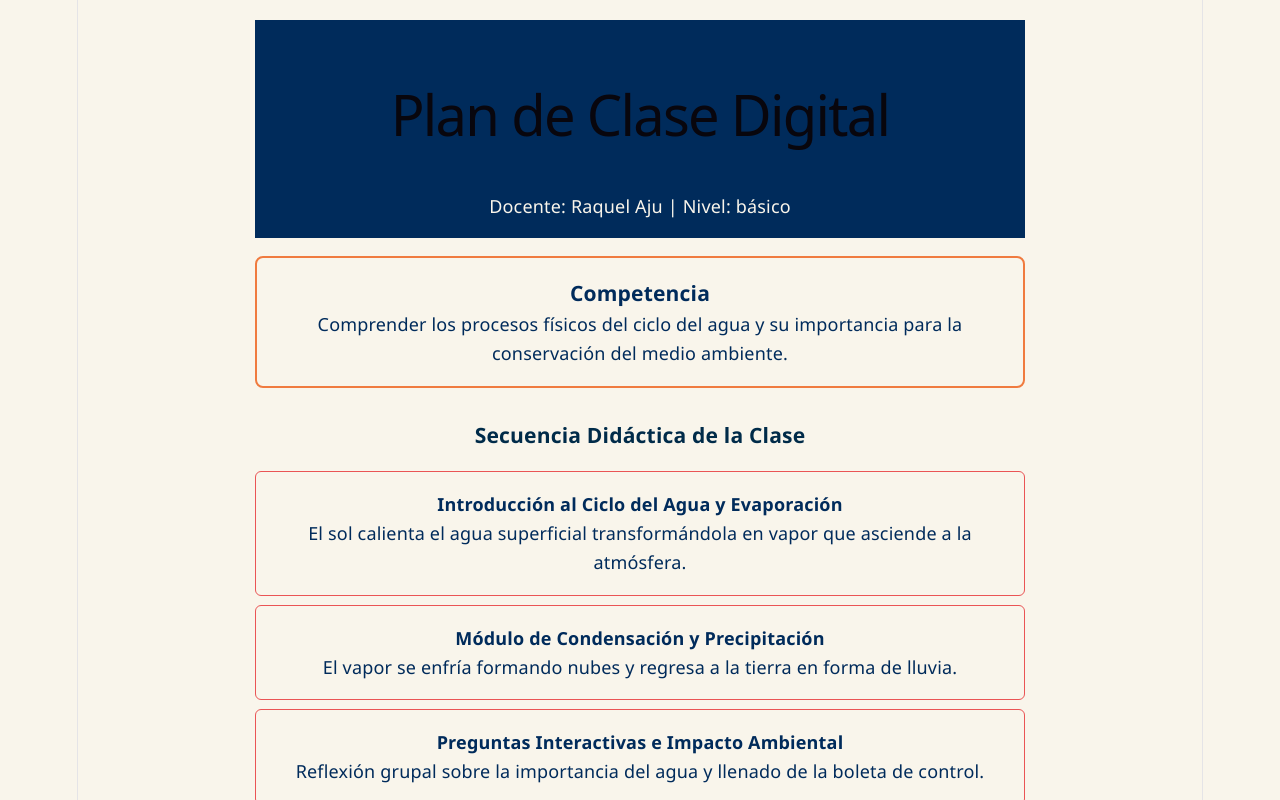
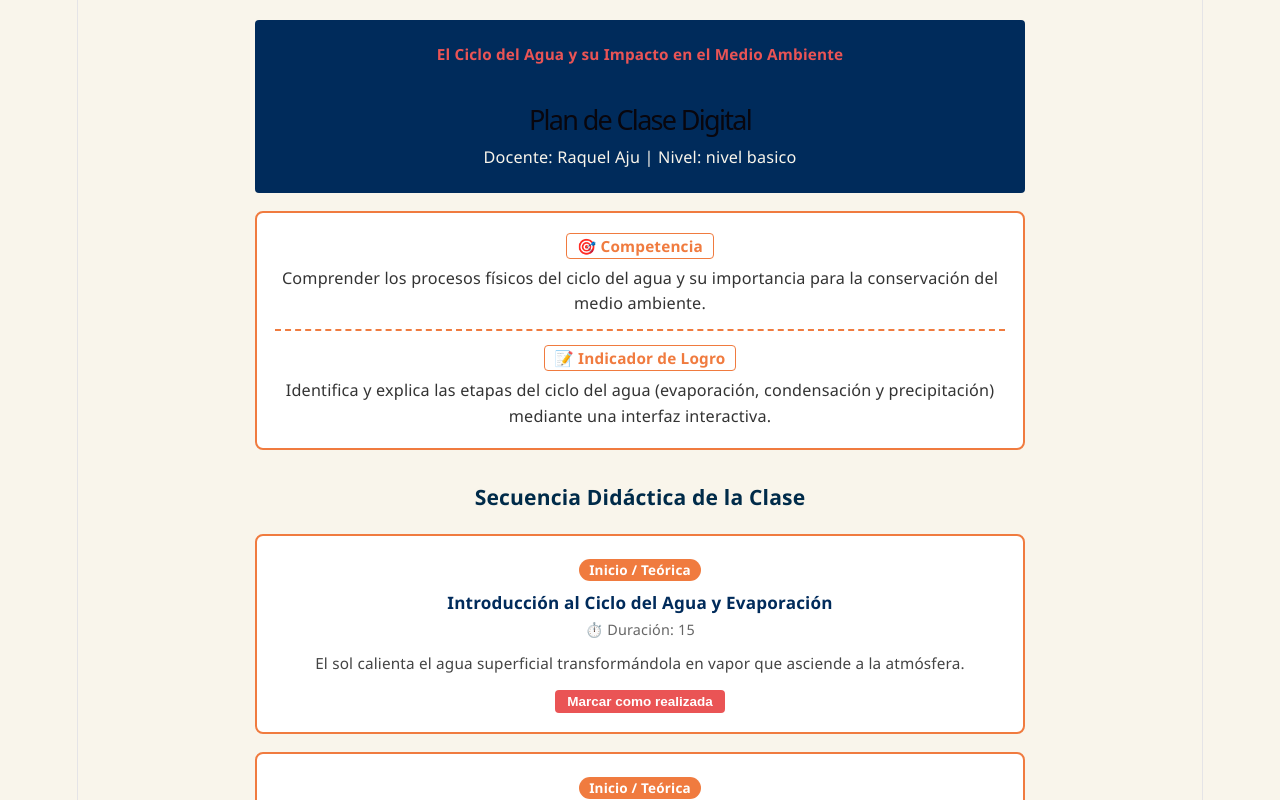
Before and after one commit to Raquel0197/protecto-digital, a React (Vite) app: page / in a window 1280 px wide. Shown: the top 800 px of the page. Built offline with nearby package versions, Linux system fonts and the light colour scheme.

Commit message:
Integrando Framer Motion y restaurando el diseño original

```diff
--- a/src/components/ActividadItem.jsx
+++ b/src/components/ActividadItem.jsx
@@ -1,16 +1,35 @@
 import { motion } from 'framer-motion';
 
-export default function ActividadItem({ titulo, descripcion }) {
+export default function ActividadItem({ etapa, titulo, duracion, descripcion }) {
   return (
     <motion.div
-      whileHover={{ scale: 1.02 }}
+      whileHover={{ scale: 1.01 }}
       initial={{ opacity: 0, x: -20 }}
       animate={{ opacity: 1, x: 0 }}
       transition={{ duration: 0.3 }}
-      style={{ background: '#F9F5EB', border: '1px solid #EA5455', padding: '1rem', margin: '0.5rem 0', borderRadius: '6px' }}
+      style={{ border: '2px solid #F07B3F', padding: '1rem', margin: '1rem 0', borderRadius: '8px', background: '#fff' }}
     >
-      <h4>{titulo}</h4>
-      <p>{descripcion}</p>
+      <div style={{ textAlign: 'center', marginBottom: '6px' }}>
+        <span style={{ background: '#F07B3F', color: '#fff', padding: '2px 10px', borderRadius: '12px', fontSize: '0.75rem', fontWeight: 'bold' }}>
+          {etapa || "Inicio / Teórica"}
+        </span>
+        <h4 style={{ color: '#002B5B', fontSize: '0.95rem', marginTop: '6px' }}>
+          {titulo || "1. Introducción al Ciclo del Agua y Evaporación"}
+        </h4>
+        <p style={{ fontSize: '0.8rem', color: '#666', marginTop: '2px' }}>
+          ⏱️ Duración: {duracion || "15 minutos"}
+        </p>
+      </div>
+
+      <p style={{ fontSize: '0.85rem', color: '#444', textAlign: 'center', margin: '10px 0' }}>
+        {descripcion || "El sol calienta el agua superficial transformándola en vapor que asciende a la atmósfera."}
+      </p>
+
+      <div style={{ textAlign: 'center', marginTop: '8px' }}>
+        <button style={{ background: '#EA5455', color: '#fff', border: 'none', padding: '4px 12px', borderRadius: '4px', cursor: 'pointer', fontSize: '0.75rem', fontWeight: 'bold' }}>
+          Marcar como realizada
+        </button>
+      </div>
     </motion.div>
   );
 }
--- a/src/components/HeaderClase.jsx
+++ b/src/components/HeaderClase.jsx
@@ -6,10 +6,13 @@ export default function HeaderClase() {
       initial={{ opacity: 0, y: -20 }}
       animate={{ opacity: 1, y: 0 }}
       transition={{ duration: 0.5 }}
-      style={{ backgroundColor: '#002B5B', color: '#F9F5EB', padding: '1rem', textAlign: 'center' }}
+      style={{ backgroundColor: '#002B5B', color: '#F9F5EB', padding: '1.2rem', textAlign: 'center', borderRadius: '4px', marginBottom: '1rem' }}
     >
-      <h1>Plan de Clase Digital</h1>
-      <p>Docente: Raquel Aju | Nivel: básico</p>
+      <p style={{ color: '#EA5455', fontSize: '0.85rem', fontWeight: 'bold', marginBottom: '4px' }}>
+        El Ciclo del Agua y su Impacto en el Medio Ambiente
+      </p>
+      <h1 style={{ fontSize: '1.5rem', marginBottom: '4px' }}>Plan de Clase Digital</h1>
+      <p style={{ fontSize: '0.9rem' }}>Docente: Raquel Aju | Nivel: nivel basico</p>
     </motion.header>
   );
 }
--- a/src/components/ObjetivosCard.jsx
+++ b/src/components/ObjetivosCard.jsx
@@ -6,10 +6,27 @@ export default function ObjetivosCard() {
       initial={{ opacity: 0, scale: 0.95 }}
       animate={{ opacity: 1, scale: 1 }}
       transition={{ duration: 0.4, delay: 0.2 }}
-      style={{ border: '2px solid #F07B3F', padding: '1rem', margin: '1rem 0', borderRadius: '8px' }}
+      style={{ border: '2px solid #F07B3F', padding: '1rem', margin: '1rem 0', borderRadius: '8px', background: '#fff' }}
     >
-      <h3>Competencia</h3>
-      <p>Comprender los procesos físicos del ciclo del agua y su importancia para la conservación del medio ambiente.</p>
+      <div style={{ textAlign: 'center', marginBottom: '6px' }}>
+        <span style={{ border: '1px solid #F07B3F', color: '#F07B3F', padding: '2px 10px', borderRadius: '4px', fontSize: '0.85rem', fontWeight: 'bold' }}>
+          🎯 Competencia
+        </span>
+      </div>
+      <p style={{ textAlign: 'center', fontSize: '0.9rem', color: '#333', marginBottom: '12px' }}>
+        Comprender los procesos físicos del ciclo del agua y su importancia para la conservación del medio ambiente.
+      </p>
+
+      <hr style={{ border: 'none', borderTop: '2px dashed #F07B3F', margin: '12px 0' }} />
+
+      <div style={{ textAlign: 'center', marginBottom: '6px' }}>
+        <span style={{ border: '1px solid #F07B3F', color: '#F07B3F', padding: '2px 10px', borderRadius: '4px', fontSize: '0.85rem', fontWeight: 'bold' }}>
+          📝 Indicador de Logro
+        </span>
+      </div>
+      <p style={{ textAlign: 'center', fontSize: '0.9rem', color: '#333' }}>
+        Identifica y explica las etapas del ciclo del agua (evaporación, condensación y precipitación) mediante una interfaz interactiva.
+      </p>
     </motion.div>
   );
 }
```
